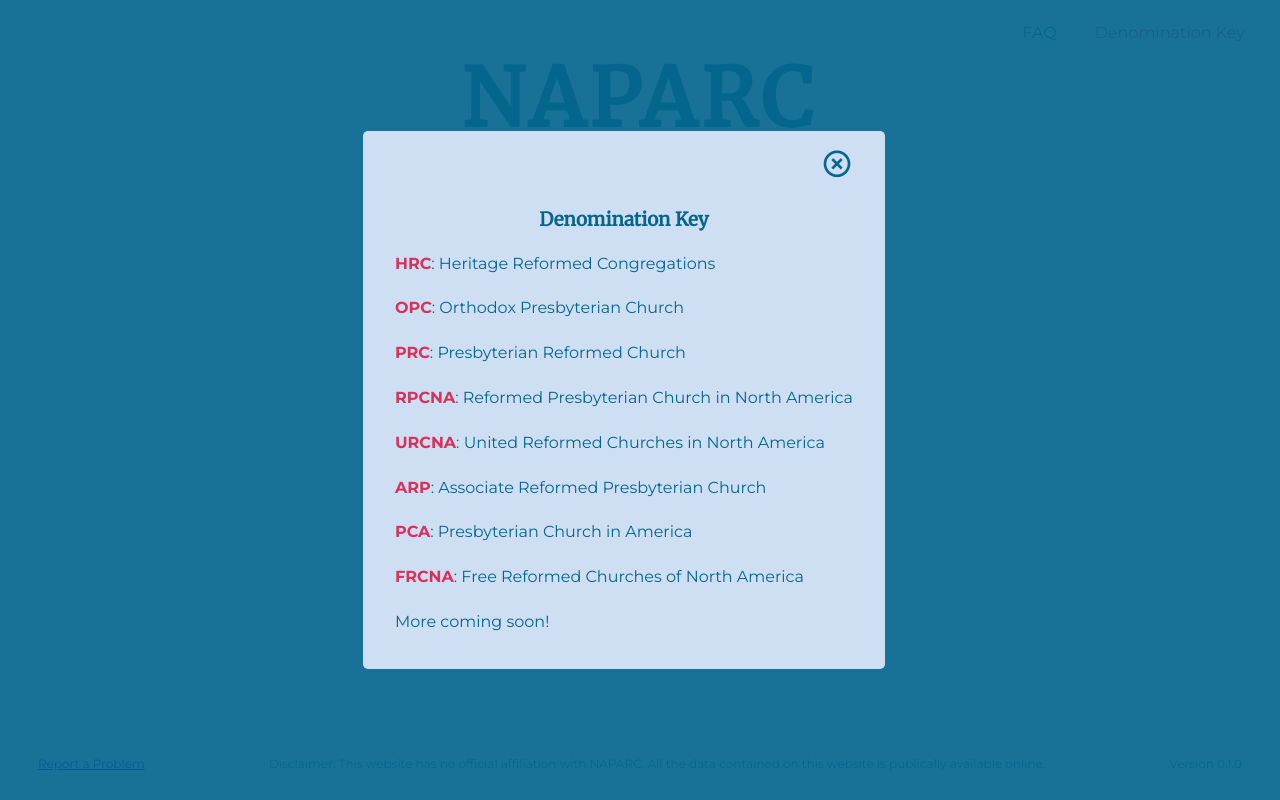
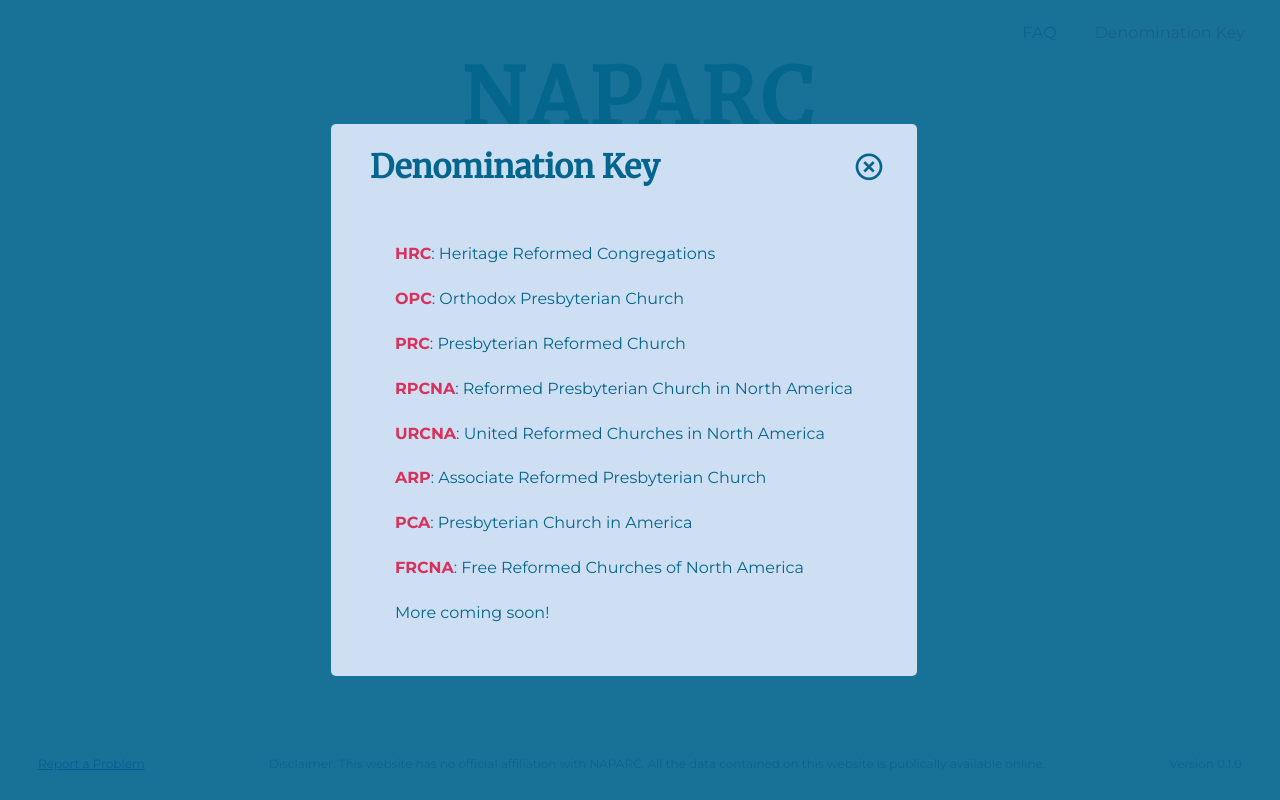
Before and after one commit to zfixler/naparc-search, a React (Create React App) app: page / in a window 1280 px wide. Both pictures are taken after a click on the element "Denomination Key". Built offline with nearby package versions, Linux system fonts and the light colour scheme.

Commit message:
added closest feature, styled modals

```diff
--- a/src/App.js
+++ b/src/App.js
@@ -1,5 +1,13 @@
 import { useState, useEffect, useRef } from 'react';
-import { Header, Card, Faq, Key, Search, PageNumbers, Footer } from './components';
+import {
+	Header,
+	Card,
+	Faq,
+	Key,
+	Search,
+	PageNumbers,
+	Footer,
+} from './components';
 import useSearch from './hooks/useSearch';
 
 function App() {
@@ -15,6 +23,7 @@
 		page,
 		setPage,
 		location,
+		setLocation,
 	} = useSearch();
 
 	const [info, setInfo] = useState(0);
@@ -25,12 +34,12 @@
 	}, []);
 
 	useEffect(() => {
-		if(info === 1 || info === 2){
-			document.body.style.overflow = 'hidden'
-		} else if (info === 0){
-			document.body.style.overflow = 'visible'
+		if (info === 1 || info === 2) {
+			document.body.style.overflow = 'hidden';
+		} else if (info === 0) {
+			document.body.style.overflow = 'visible';
 		}
-	}, [info])
+	}, [info]);
 
 	const instructions =
 		'Please enter a 5 digit U.S. Zip Code, or the first 3 digits of a Canadian postal code.';
@@ -39,17 +48,17 @@
 
 	useEffect(() => {
 		setTimeout(() => {
-			if(loading){
-				loadingMessage = 'Something went wrong. Please try again later.'
+			if (loading) {
+				loadingMessage = 'Something went wrong. Please try again later.';
 			}
-		}, 5000)
-	}, [loading])
+		}, 5000);
+	}, [loading]);
 
 	const display =
 		searchResult !== null &&
 		searchResult
 			.slice(0, 38)
-			.map((cong) => <Card key={cong.id} props={{cong, setInfo}} />);
+			.map((cong) => <Card key={cong.id} props={{ cong, setInfo, page }} />);
 
 	const displayResults = (pageNum, results) => {
 		if (pageNum === 1 && results !== null) {
@@ -84,9 +93,12 @@
 					setSearchResult,
 					setSearchTerm,
 					searchRef,
+					setLocation,
 				}}
 			/>
-			<Search props={{ searchTerm, setSearchTerm, searchRef, handleSubmit, setInfo }} />
+			<Search
+				props={{ searchTerm, setSearchTerm, searchRef, handleSubmit, setInfo }}
+			/>
 			<p className="message">
 				{loading
 					? loadingMessage
--- a/src/components/Card.js
+++ b/src/components/Card.js
@@ -1,15 +1,13 @@
 import React from 'react';
 
 function Card({ props }) {
-	const {cong, setInfo} = props
+	const { cong, setInfo, page } = props;
 	const isEmail =
 		cong.email === null || cong.email === undefined || cong.email === ''
 			? false
 			: true;
 	const isWebsite =
-		cong.website === null ||
-		cong.website === undefined ||
-		cong.website === ''
+		cong.website === null || cong.website === undefined || cong.website === ''
 			? false
 			: true;
 	const isPastor =
@@ -25,19 +23,34 @@
 			: true;
 
 	return (
-		<div className="card">
-			<p className="denom" onClick={() => setInfo(2)}>{cong.denom}</p>
+		<div className={page === 1 ? 'card closest' : 'card'}>
+			<p className="denom" onClick={() => setInfo(2)}>
+				{cong.denom}
+			</p>
 			<h2>{cong.name}</h2>
 			<div className="card-info">
 				{isPastor && (
 					<p>
-						{cong.pastor.includes('Contact:')
-							? <p><span className='bold'>Contact:</span> {cong.pastor.replace(/Contact:/, '')}</p>
-							: <p><span className='bold'>Pastor:</span> {cong.pastor}</p>}
+						{cong.pastor.includes('Contact:') ? (
+							<p>
+								<span className="bold">Contact:</span>{' '}
+								{cong.pastor.replace(/Contact:/, '')}
+							</p>
+						) : (
+							<p>
+								<span className="bold">Pastor:</span> {cong.pastor}
+							</p>
+						)}
 					</p>
 				)}
-				{isPhone && <p><span className='bold'>Phone:</span> {cong.phone}</p>}
-				<p><span className='bold'>Address:</span> {cong.address}</p>
+				{isPhone && (
+					<p>
+						<span className="bold">Phone:</span> {cong.phone}
+					</p>
+				)}
+				<p>
+					<span className="bold">Address:</span> {cong.address}
+				</p>
 			</div>
 			<div className="card-btns">
 				{isEmail ? (
--- a/src/components/Faq.js
+++ b/src/components/Faq.js
@@ -24,6 +24,7 @@
 						}
 					}}
 				></i>
+				<h2 className="info-title">FAQ</h2>
 				<div className="text-wrapper">
 					<h3>What is NAPARC?</h3>
 					<p>
--- a/src/components/Header.js
+++ b/src/components/Header.js
@@ -1,40 +1,58 @@
-import React from 'react'
+import React from 'react';
 
+function Header({ props }) {
+	const {
+		setInfo,
+		setLoading,
+		setSearchResult,
+		setSearchTerm,
+		searchRef,
+		setLocation,
+	} = props;
 
-function Header({props}) {
-    const {setInfo, setLoading, setSearchResult, setSearchTerm, searchRef} = props
 	return (
 		<header>
-            <h1 onClick={() => {
-                setLoading(false)
-                setSearchResult(null)
-                setSearchTerm('')
-                searchRef.current.focus()
-            }}>NAPARC</h1>
+			<h1
+				onClick={() => {
+					setLoading(false);
+					setSearchResult(null);
+					setSearchTerm('');
+					setLocation('');
+					searchRef.current.focus();
+				}}
+			>
+				NAPARC
+			</h1>
 			<p>Search for a Reformed Congregation</p>
-            <div className='links'>
-                <p className='link'
+			<div className="links">
+				<p
+					className="link"
 					tabIndex={1}
 					onClick={() => setInfo(1)}
-                   onKeyPress={e => {
+					onKeyPress={(e) => {
 						if (e.key === 'Enter') {
-                        setInfo(1)
+							setInfo(1);
 						}
 					}}
-                   >FAQ</p>
+				>
+					FAQ
+				</p>
 
-                <p className='link'
+				<p
+					className="link"
 					tabIndex={2}
 					onClick={() => setInfo(2)}
-                   onKeyPress={e => {
+					onKeyPress={(e) => {
 						if (e.key === 'Enter') {
-                        setInfo(1)
+							setInfo(1);
 						}
 					}}
-                   >Denomination Key</p>
+				>
+					Denomination Key
+				</p>
 			</div>
 		</header>
-    )
+	);
 }
 
-export default Header
+export default Header;
--- a/src/components/Key.js
+++ b/src/components/Key.js
@@ -24,8 +24,8 @@
 						}
 					}}
 				></i>
+				<h2 className="info-title">Denomination Key</h2>
 				<div className="text-wrapper">
-					<h3 className="center">Denomination Key</h3>
 					<p>
 						<span className="accent">HRC</span>: Heritage Reformed Congregations
 					</p>
--- a/src/scss/index.scss
+++ b/src/scss/index.scss
@@ -3,7 +3,8 @@
 @import './variables';
 @import 'remixicon/fonts/remixicon.css';
 
-html, body {
+html,
+body {
 	background-color: $primary-background;
 	color: $primary-color;
 }
@@ -76,7 +77,8 @@
 .info-wrapper {
 	background-color: $primary-background;
 	max-width: 750px;
-	padding: 1em 2em;
+	max-height: 90%;
+	padding: 1em 2em 2em;
 	border-radius: 5px;
 	margin: 2em;
 	display: flex;
@@ -89,15 +91,16 @@
 		margin: 1em;
 		padding: 2em;
 		max-height: 82%;
-
-		.text-wrapper {
-			overflow: scroll;
-		}
 	}
 
+	.text-wrapper {
+		overflow: auto;
+		padding: 0 2em;
+		margin-top: 2em;
+	}
 
 	.close-btn {
-		margin: 0;
+		margin: 10px 0 0;
 		align-self: flex-end;
 		justify-content: center;
 		padding-bottom: 7px;
@@ -108,6 +111,13 @@
 			color: $accent-color;
 			outline: none;
 		}
+	}
+
+	.info-title {
+		position: absolute;
+		margin: 0;
+		padding: 7px;
+		font-size: 2rem;
 	}
 }
 
@@ -277,6 +287,24 @@
 	}
 }
 
+.closest {
+	&:first-of-type {
+		border: 1px solid #04e762;
+		transform: scale(1.03);
+
+		&:before {
+			position: absolute;
+			color: #04e762;
+			content: 'Closest Result';
+			font-size: 0.75rem;
+			font-weight: bold;
+			letter-spacing: 1px;
+			top: 8px;
+			left: 8px;
+		}
+	}
+}
+
 .btn {
 	text-decoration: none;
 	color: #fff;
@@ -336,6 +364,6 @@
 	}
 
 	& > * {
-		margin: 0 .5em;
+		margin: 0 0.5em;
 	}
 }
```
Also changed, not shown: src/hooks/useSearch.js (+11 -6 lines), 1 other file (tests, documents, lock files or other folders). Lines whose indentation alone changed are shown as unchanged.
